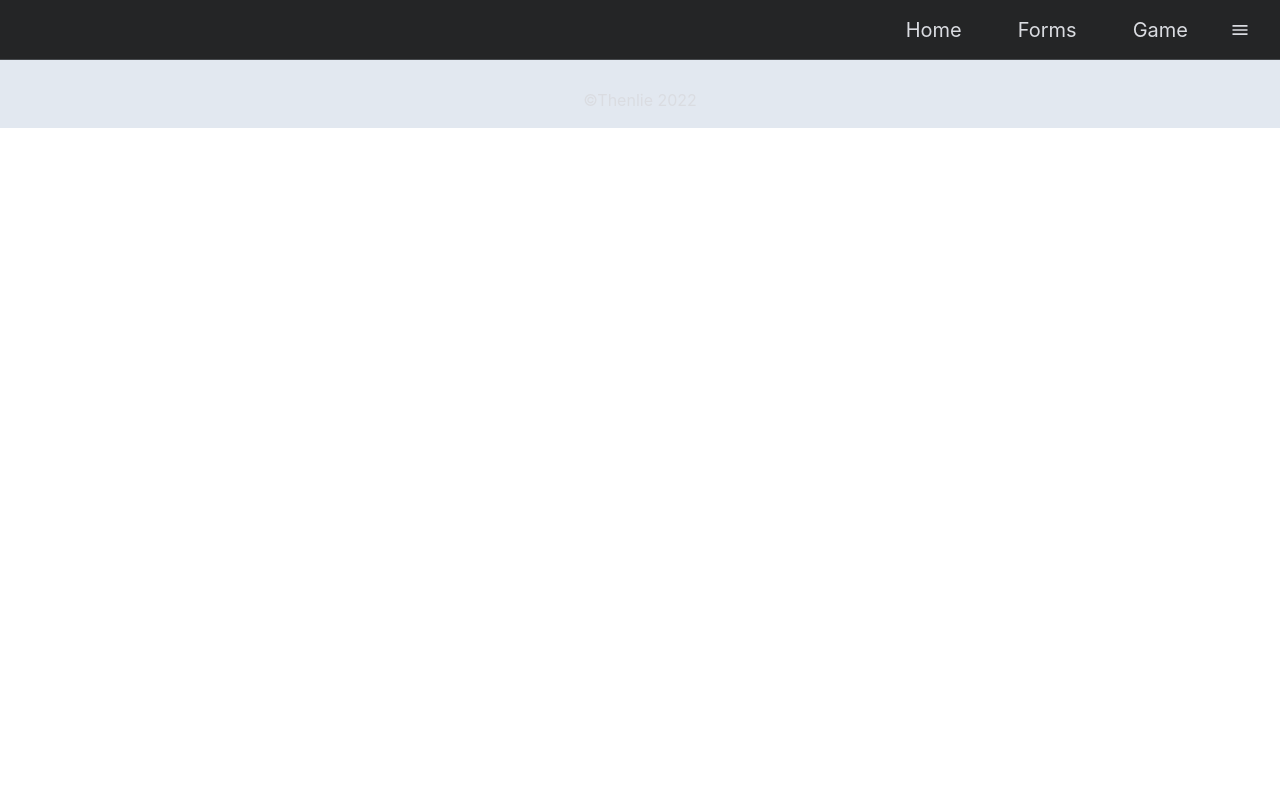
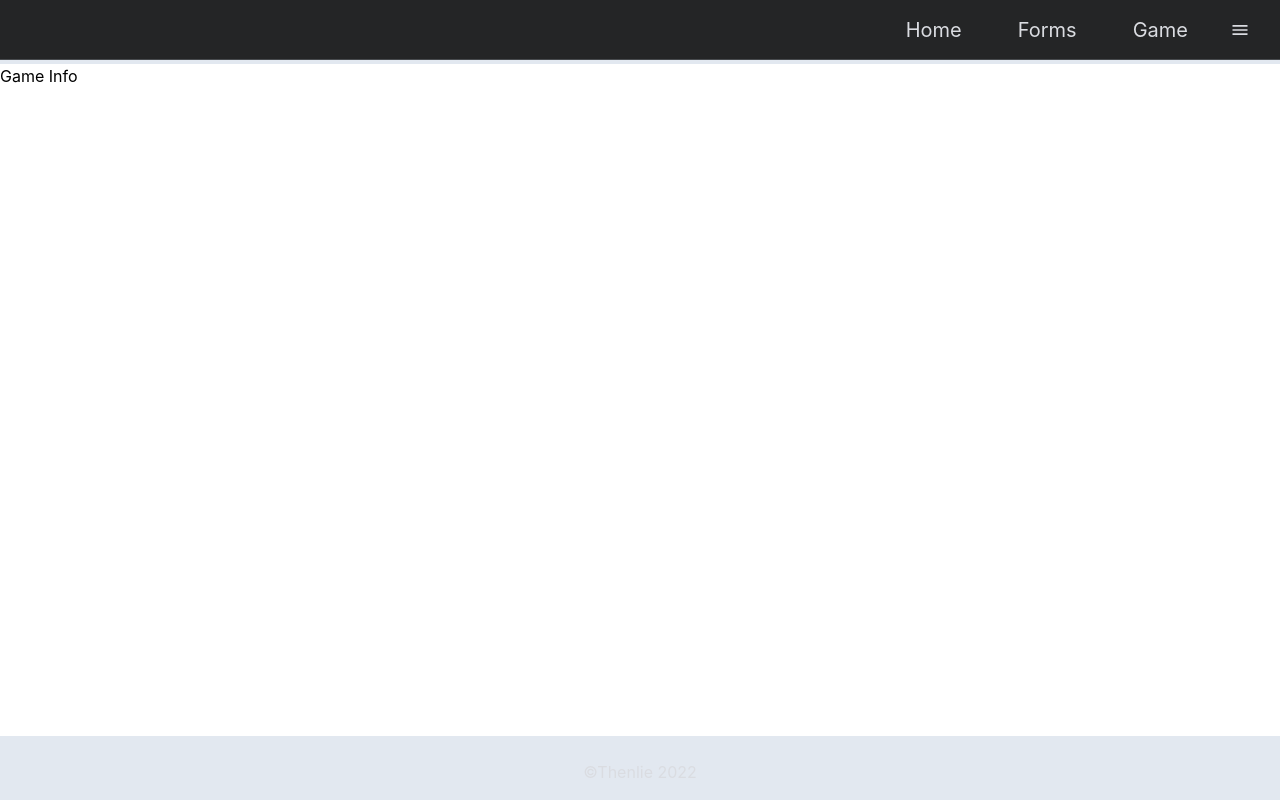
Before and after one commit to Thenlie/turtle, a React (Create React App) app in the folder client/: page /endgame in a window 1280 px wide. Built offline with nearby package versions, Linux system fonts and the light colour scheme; no server answers.

Commit message:
Created EndGame structure

```diff
--- a/client/src/App.js
+++ b/client/src/App.js
@@ -6,6 +6,7 @@ import Forms from './pages/Forms';
 import Header from './components/Header';
 import Footer from './components/Footer';
 import Game from './pages/Game';
+import EndGame from './pages/EndGame';
 
 const httpLink = createHttpLink({
   uri: '/graphql',
@@ -43,6 +44,7 @@ function App() {
             <Route exact path='/' element={<Home user={user} />} />
             <Route exact path='/forms' element={<Forms user={user} setUser={setUser} />} />
             <Route exact path='/game' element={<Game user={user} />} />
+            <Route exact path='/endgame' element={<EndGame user={user} />} />
           </Routes>
           <Footer />
         </Router>
--- /dev/null
+++ b/client/src/components/EndGame/GameInfo/GameInfo.jsx
@@ -0,0 +1,7 @@
+const GameInfo = () => {
+    return (
+        <h2>Game Info</h2>
+    );
+};
+
+export default GameInfo;
--- /dev/null
+++ b/client/src/components/EndGame/GameInfo/index.js
@@ -0,0 +1,3 @@
+import GameInfo from './GameInfo';
+
+export default GameInfo;
--- /dev/null
+++ b/client/src/components/EndGame/index.js
@@ -0,0 +1,3 @@
+import GameInfo from './GameInfo';
+
+export { GameInfo };
--- a/client/src/components/Forms/index.js
+++ b/client/src/components/Forms/index.js
@@ -1,5 +1,5 @@
-import Signup from "./Signup/Signup";
-import Login from "./Login/Login";
-import Logout from "./Logout/Logout";
+import Signup from './Signup';
+import Login from './Login';
+import Logout from './Logout';
 
 export { Signup, Login, Logout };
--- a/client/src/components/Game/Display/Display.jsx
+++ b/client/src/components/Game/Display/Display.jsx
@@ -21,6 +21,7 @@ const Display = ({ target, guessArr }) => {
         for (let i = 0; i < letters.length; i++) {
             if (c % 5 === 0) {
                 tmpArr = [...targetArr]; // reset when checking new word
+                win = 0;
             };
             // green styling
             if (tmpArr.some(target => target.name === letters[i].attributes.name.value)) {
--- a/client/src/components/Game/index.js
+++ b/client/src/components/Game/index.js
@@ -1,5 +1,5 @@
 import Alphabet from './Alphabet';
-import Display from './Display/Display';
-import UserInput from './UserInput/UserInput';
+import Display from './Display';
+import UserInput from './UserInput';
 
 export default { Alphabet, Display, UserInput };
--- /dev/null
+++ b/client/src/pages/EndGame.js
@@ -0,0 +1,11 @@
+import { GameInfo } from '../components/EndGame';
+
+const EndGame = () => {
+    return (
+        <main className='grow'>
+            <GameInfo />
+        </main>
+    );
+};
+
+export default EndGame;
--- a/client/src/pages/Forms.js
+++ b/client/src/pages/Forms.js
@@ -17,7 +17,7 @@ const Forms = ({user, setUser}) => {
                 </section>
             </div>
         </main>
-    )
+    );
 };
 
 export default Forms;
--- a/client/src/pages/Game.js
+++ b/client/src/pages/Game.js
@@ -21,7 +21,7 @@ const Game = () => {
                 <Alphabet />
             </section>
         </main>
-    )
+    );
 };
 
 export default Game;
--- a/client/src/pages/Home.js
+++ b/client/src/pages/Home.js
@@ -9,7 +9,7 @@ const Home = ({user}) => {
 
     if (loading) {
         return <p>Loading...</p>
-    }
+    };
 
     return (
         <main className='grow'>
@@ -39,7 +39,7 @@ const Home = ({user}) => {
                 </section>
             </div>
         </main>
-    )
+    );
 };
 
 export default Home;
```
